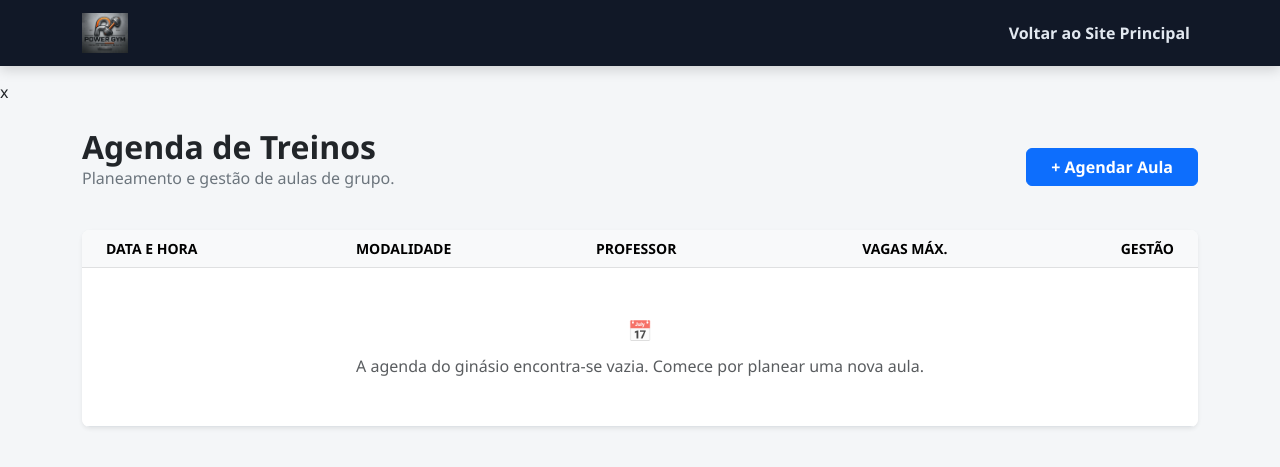
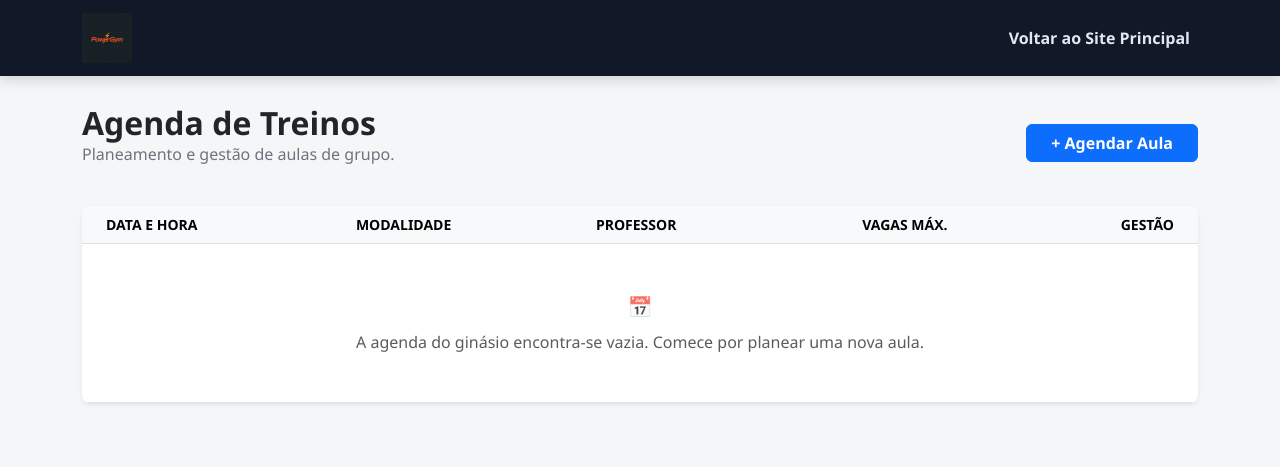
Before and after one commit to goncaloperes01/powergym, a Django app: page /aulas/ in a window 1280 px wide. Shown: the top 467 px of the page. Run offline with Django 5.2, Linux system fonts and the light colour scheme; data that the repository does not hold is empty.

Commit message:
Pack completo de favicons e correcao do logo na navbar

```diff
--- a/ginasio/templates/ginasio/base.html
+++ b/ginasio/templates/ginasio/base.html
@@ -5,19 +5,28 @@
     <meta charset="UTF-8">
     <meta name="viewport" content="width=device-width, initial-scale=1.0">
     <title>{% block title %}Sistema de Gestão - Ginásio{% endblock %}</title>
+
     <!-- Bootstrap -->
     <link href="https://cdn.jsdelivr.net/npm/bootstrap@5.3.0/dist/css/bootstrap.min.css" rel="stylesheet">
     <!-- O NOSSO FICHEIRO CSS EXTERNO -->
     <link href="{% static 'css/style.css' %}" rel="stylesheet">
-    <link rel="shortcut icon" type="image/x-icon" href="{% static 'images/favicon.ico' %}">
-</head>x
+
+    <!-- PACK COMPLETO DE FAVICONS (PC e Mobile) -->
+    <link rel="apple-touch-icon" sizes="180x180" href="{% static 'images/apple-touch-icon.png' %}">
+    <link rel="icon" type="image/png" sizes="32x32" href="{% static 'images/favicon-32x32.png' %}">
+    <link rel="icon" type="image/png" sizes="16x16" href="{% static 'images/favicon-16x16.png' %}">
+    <link rel="manifest" href="{% static 'images/site.webmanifest' %}">
+    <link rel="shortcut icon" href="{% static 'images/favicon.ico' %}">
+</head>
 <body>
 
     <nav class="navbar navbar-expand-lg fixed-top">
         <div class="container">
+            <!-- LOGOTIPO COM LINK PARA A PÁGINA PRINCIPAL E CSS CORRIGIDO -->
             <a class="navbar-brand" href="{% url 'index' %}">
-                <img src="{% static 'images/logo.png' %}" alt="Power Gym Logo" style="height: 40px; width: auto;">
+                <img src="{% static 'images/logo.png' %}" alt="Power Gym Logo" style="max-height: 50px; width: auto; object-fit: contain;">
             </a>
+
             <button class="navbar-toggler" type="button" data-bs-toggle="collapse" data-bs-target="#navbarNav">
                 <span class="navbar-toggler-icon" style="filter: invert(1);"></span>
             </button>
@@ -35,10 +44,10 @@
             <li class="nav-item"><a class="nav-link" href="{% url 'aula_list' %}">Aulas</a></li>
             <li class="nav-item"><a class="nav-link" href="{% url 'planotreino_list' %}">Treinos</a></li>
             <li class="nav-item"><a class="nav-link" href="{% url 'pagamento_list' %}">Finanças</a></li>
-            <li class="nav-item"><a class="nav-link" href="{% url 'exercicio_list' %}" class="teus-estilos-aqui">Exercícios</a>
-            <li class="nav-item"><a class="nav-link" href="{% url 'modalidade_list' %}" class="teus-estilos-aqui">Modalidades</a>
-            <li class="nav-item"><a class="nav-link" href="{% url 'inscricao_list' %}" class="teus-estilos-aqui">Inscrições</a>
-            <li class="nav-item"><a class="nav-link" href="{% url 'gestao_acessos' %}" class="teus-estilos-aqui">Acessos</a>
+            <li class="nav-item"><a class="nav-link" href="{% url 'exercicio_list' %}">Exercícios</a></li>
+            <li class="nav-item"><a class="nav-link" href="{% url 'modalidade_list' %}">Modalidades</a></li>
+            <li class="nav-item"><a class="nav-link" href="{% url 'inscricao_list' %}">Inscrições</a></li>
+            <li class="nav-item"><a class="nav-link" href="{% url 'gestao_acessos' %}">Acessos</a></li>
 
         <!-- Se for o Cliente, mostra só o atalho para a conta dele -->
         {% else %}
@@ -62,7 +71,7 @@
         </li>
     {% endif %}
 
-</ul>
+                </ul>
             </div>
         </div>
     </nav>
```
Also changed, not shown: static/images/android-chrome-192x192.png, static/images/android-chrome-512x512.png, static/images/apple-touch-icon.png, static/images/favicon-16x16.png, static/images/favicon-32x32.png, static/images/favicon.ico, static/images/logo.png, static/images/site.webmanifest (added).
